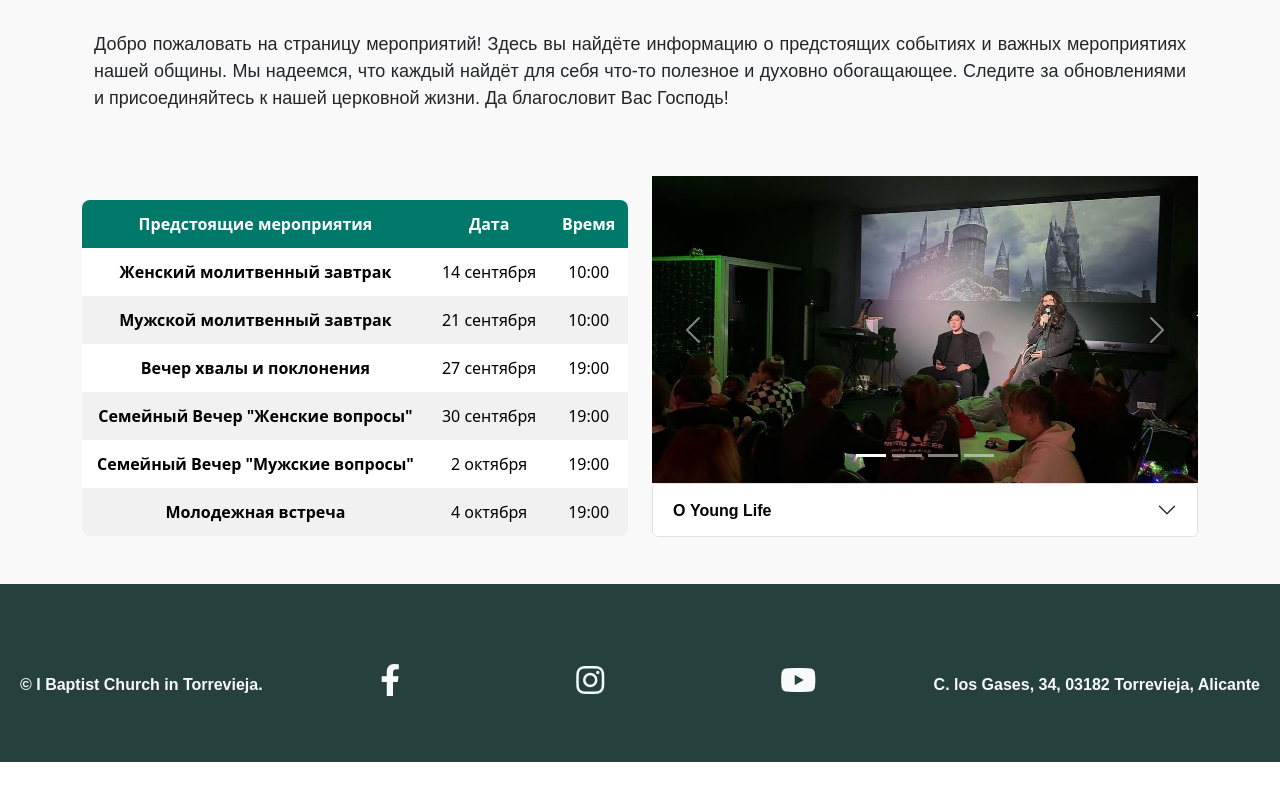
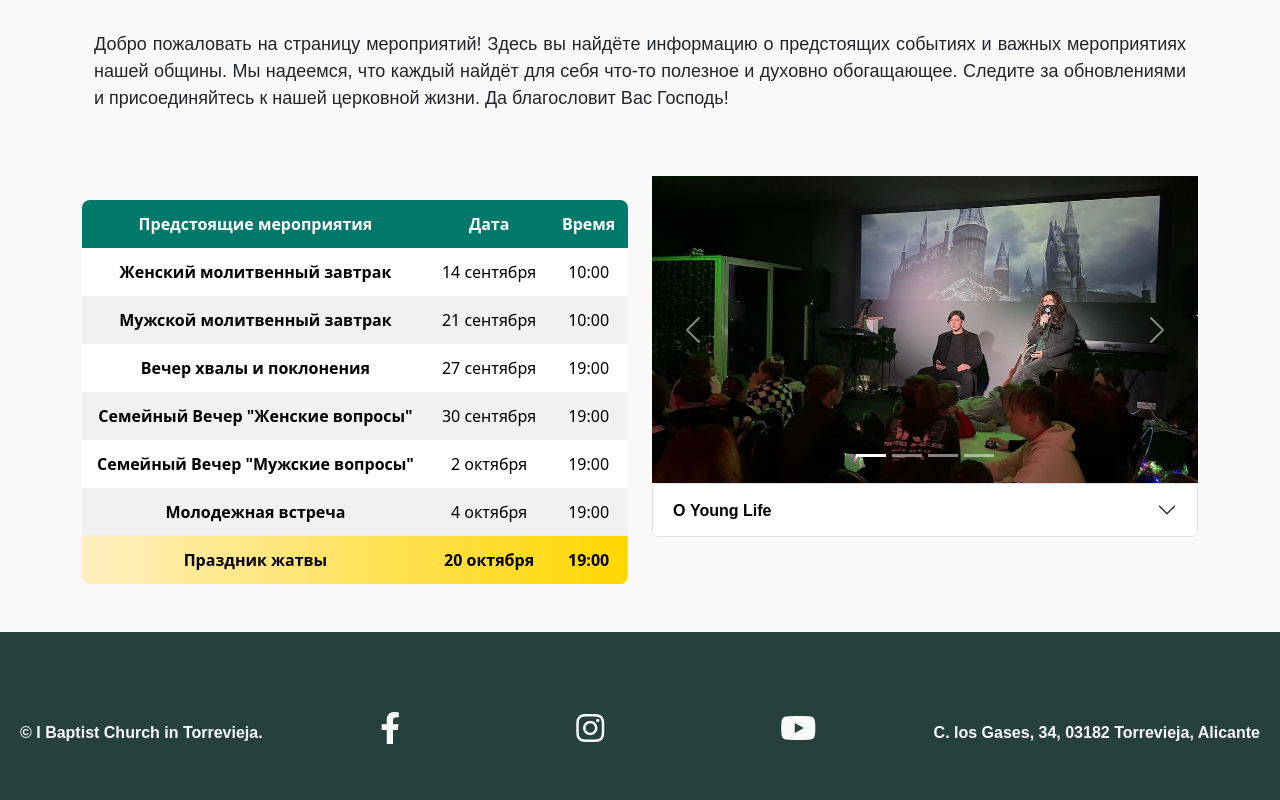
Before and after one commit to igorYurievich/churchreact, a React (Vite) app: page /events in a window 1280 px wide. Shown: the part 569-1369 px from the top of the page. Before the commit the page ends 1331 px from the top, so only its background shows below. Built offline with nearby package versions, Linux system fonts and the light colour scheme; a web font is replaced by a local one.

Commit message:
Особые мероприятия будут идти под айди specialEvent

```diff
--- a/src/pages/Events.jsx
+++ b/src/pages/Events.jsx
@@ -57,6 +57,11 @@ const Events = () => {
                   <tr>
                     <td>Молодежная встреча</td>
                     <td>4 октября</td>
+                    <td>19:00</td>
+                  </tr>
+                  <tr id="specialEvent">
+                    <td>Праздник жатвы</td>
+                    <td>20 октября</td>
                     <td>19:00</td>
                   </tr>
                 </tbody>
--- a/src/pages/adition.css
+++ b/src/pages/adition.css
@@ -149,3 +149,18 @@ body {
     background-color: #232528; /* Dark background color */
     color: #ffffff; /* White text color */
 }
+
+
+/*SPECIAL EVENT EVENTS:JSX*/
+
+#specialEvent {
+    background: linear-gradient(to right, #ffefc1, #ffd700); /* Градиентный фон для выделения */
+    color: #d44; /* Цвет текста */
+    font-weight: bold; /* Полужирное начертание шрифта */
+  }
+
+
+  /* Добавим немного теней для лучшего выделения */
+  #specialEvent {
+    box-shadow: 0 4px 8px rgba(0, 0, 0, 0.1);
+  }
```
